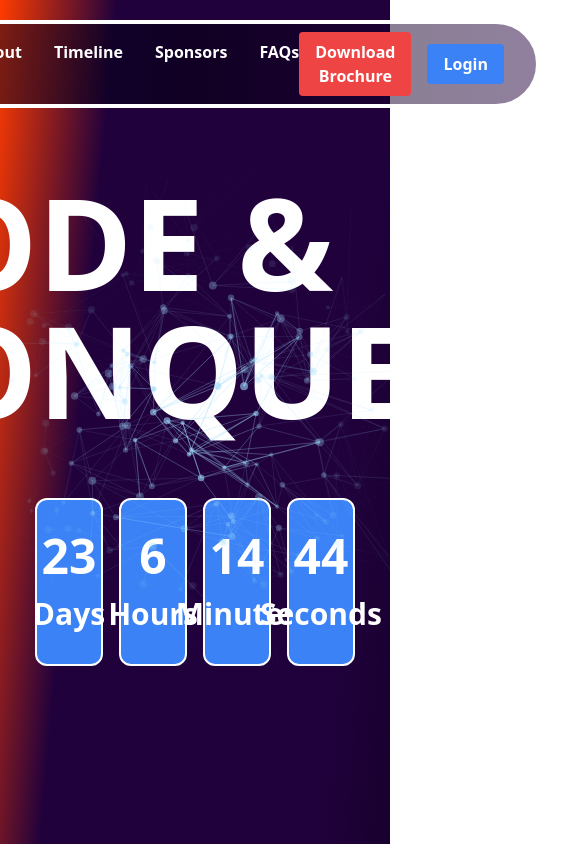
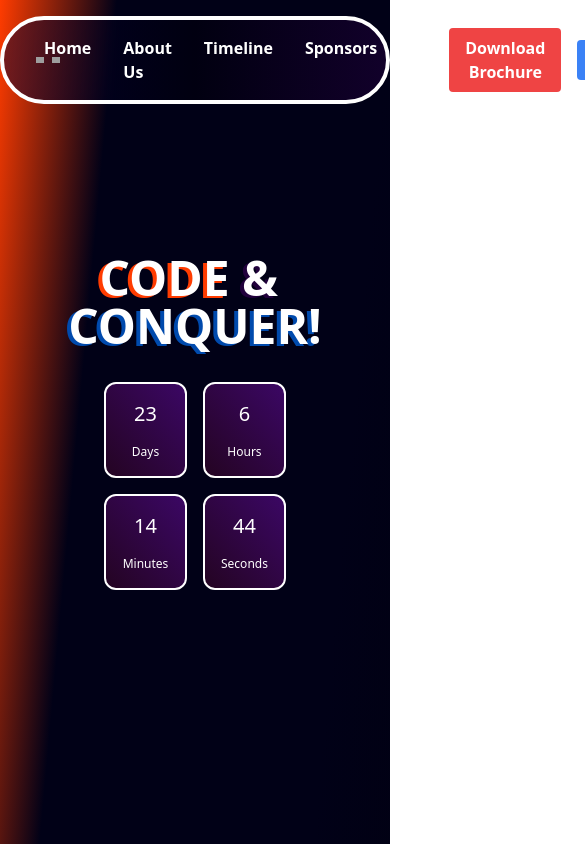
Before and after one commit to Codechef-VITC-Student-Chapter/code-and-conquer, a React (Vite) app: page / in a window 390 px wide. Shown: the top 844 px of the page, 585 px wide, since content can reach past the window. Built offline with nearby package versions, Linux system fonts and the light colour scheme; grey boxes are pictures that could not be loaded.

Commit message:
bunch of shit

```diff
--- a/src/App.jsx
+++ b/src/App.jsx
@@ -9,14 +9,13 @@ import FAQs from './screens/FAQs';
 function App() {
   return (
     <div className="flex flex-col items-center justify-center wrapper-bg">
+      <BackgroundWrapper />
       <NavBar />
-
       <HomePage />
       <AboutUs />
       <Timeline />
       <Sponsors />
       <FAQs />
-      <BackgroundWrapper />
     </div>
   );
 }
--- a/src/components/NavBar.jsx
+++ b/src/components/NavBar.jsx
@@ -1,28 +1,67 @@
-import React from 'react'
-import { Link, Button, Element, Events, animateScroll as scroll, scrollSpy } from 'react-scroll';
+import React, { useEffect, useState } from 'react';
+import { Link } from 'react-scroll';
 
 const NavBar = () => {
+  const [isScrolled, setIsScrolled] = useState(false);
+
+  useEffect(() => {
+    const handleScroll = () => {
+      setIsScrolled(window.scrollY > 50); // Adjust the scroll threshold as needed
+    };
+
+    window.addEventListener('scroll', handleScroll);
+    return () => window.removeEventListener('scroll', handleScroll);
+  }, []);
+
   return (
-    <div className='flex z-50 fixed navbar-bg p-2 px-8 rounded-full max-h-[20vh] min-w-[70vw] top-5  text-white border-white border-4 items-center justify-between'>
-        <div className='flex gap-2'>
-            <img width={60} height={80} src="https://res.cloudinary.com/dxu5hlgvd/image/upload/v1720609534/FINAL_LOGO-CMZ27HCT_rvrnax.png" alt='codechefVITC_logo'/>
-            <img width={60} height={80} src="https://res.cloudinary.com/dxu5hlgvd/image/upload/v1720609534/FINAL_LOGO-CMZ27HCT_rvrnax.png" alt='cyscomVITC_logo'/>
-        </div>
-        <div >
-            <ul className='flex gap-8'>
-                <Link to="home" spy={true} smooth={true} offset={-150} duration={500} className='font-semibold hover:underline duration-300 hover:duration-300 cursor-pointer'>Home</Link>
-                <Link to="about-us" spy={true} smooth={true} offset={-150} duration={500} className='font-semibold hover:underline duration-300 hover:duration-300 cursor-pointer'>About Us</Link>
-                <Link to="timeline" spy={true} smooth={true} offset={-150} duration={500} className='font-semibold hover:underline duration-300 hover:duration-300 cursor-pointer'>Timeline</Link>
-                <Link to="sponsors" spy={true} smooth={true} offset={-150} duration={500} className='font-semibold hover:underline duration-300 hover:duration-300 cursor-pointer'>Sponsors</Link>
-                <Link to="faqs" spy={true} smooth={true} offset={-150} duration={500} className='font-semibold hover:underline duration-300 hover:duration-300 cursor-pointer'>FAQs</Link>
-            </ul>
-        </div>
-        <div className='flex items-center gap-4'>
-            <button className='bg-red-500 text-white font-bold text-md px-4 py-2 rounded '>Download Brochure</button>
-            <button className='bg-blue-500 text-white font-bold text-md px-4 py-2 rounded '>Login</button>
-        </div>
+    <div
+      className={`flex z-50 fixed w-full navbar-bg p-2 px-8 rounded-full max-h-[20vh] min-w-[70vw] text-white border-white items-center justify-between transition-transform duration-300 backdrop-blur-sm ${
+        isScrolled ? 'top-0 rounded-none border-b-2' : 'top-4 border-4'
+      }`}
+    >
+      <div className="flex gap-2">
+        <img
+          width={60}
+          height={80}
+          src="https://res.cloudinary.com/dxu5hlgvd/image/upload/v1720609534/FINAL_LOGO-CMZ27HCT_rvrnax.png"
+          alt="codechefVITC_logo"
+        />
+        <img
+          width={60}
+          height={80}
+          src="https://res.cloudinary.com/dxu5hlgvd/image/upload/v1720609534/FINAL_LOGO-CMZ27HCT_rvrnax.png"
+          alt="cyscomVITC_logo"
+        />
+      </div>
+      <div>
+        <ul className="flex gap-8">
+          {['Home', 'About Us', 'Timeline', 'Sponsors', 'FAQs'].map(
+            (section) => (
+              <Link
+                key={section}
+                to={section.toLowerCase().replace(' ', '-')}
+                spy={true}
+                smooth={true}
+                offset={-150}
+                duration={500}
+                className="font-semibold hover:underline duration-300 cursor-pointer"
+              >
+                {section}
+              </Link>
+            )
+          )}
+        </ul>
+      </div>
+      <div className="flex items-center gap-4">
+        <button className="bg-red-500 text-white font-bold text-md px-4 py-2 rounded">
+          Download Brochure
+        </button>
+        <button className="bg-blue-500 text-white font-bold text-md px-4 py-2 rounded">
+          Register
+        </button>
+      </div>
     </div>
-  )
-}
+  );
+};
 
-export default NavBar
+export default NavBar;
--- a/src/index.css
+++ b/src/index.css
@@ -2,13 +2,11 @@
 @tailwind components;
 @tailwind utilities;
 
-.navbar-bg{
-    background: linear-gradient(
-  90deg,
-  rgba(1, 1, 55, 0.5) 0%,
-  rgba(2, 0, 11, 0.5) 50%,
-  rgba(35, 1, 62, 0.5) 100%
-);
+.navbar-bg {
+  background: linear-gradient(90deg,
+      rgba(1, 1, 55, 0.5) 0%,
+      rgba(2, 0, 11, 0.5) 50%,
+      rgba(35, 1, 62, 0.5) 100%);
 
 
 }
@@ -16,8 +14,8 @@
 .wrapper-bg {
   background: linear-gradient(to bottom right,
       #FF3C00 0%,
-      #21013C 15%,
-      #21013C 50%,
+      #010117 15%,
+      #010117 50%,
       #02000D 85%,
       #004AAD 100%);
 }
--- a/src/screens/FAQs.jsx
+++ b/src/screens/FAQs.jsx
@@ -1,11 +1,13 @@
-import React from 'react'
+import React from 'react';
 
 const FAQs = () => {
   return (
-    <div id="faqs" className='text-white text-7xl h-[100vh]'>
+    <div id="faqs" className="text-white text-7xl h-[100vh]">
+      <span className="font-monoton text-[40px] md:text-[75px] font-normal  md:leading-[140px] leading-[100px] text-center uppercase text-white">
         FAQs
+      </span>
     </div>
-  )
-}
+  );
+};
 
-export default FAQs
+export default FAQs;
--- a/src/screens/HomePage.jsx
+++ b/src/screens/HomePage.jsx
@@ -1,6 +1,6 @@
 import React from 'react';
-import BackgroundWrapper from '../components/BackgroundWrapper';
 import { useState, useEffect } from 'react';
+import '../styles/homepage.css';
 
 function HomePage() {
   const targetDate = new Date('2024-09-09T00:00:00');
@@ -23,41 +23,38 @@ function HomePage() {
   const seconds = Math.floor((timer % (60 * 1000)) / 1000);
 
   return (
-    <div id="home" className="flex gap-16 font-bold text-white h-[100vh] flex-col items-center p-32 justify-center">
-      <BackgroundWrapper />
-      <div className='text-9xl  font-extrabold '>CODE & CONQUER!</div>
-      <div className='flex gap-4'>
-        <div className='bg-blue-500 w-[10vw] gap-4 p-8 rounded-xl border-white border-2 flex flex-col items-center justify-center'>
-          <div className='text-5xl'>
-            {days}
-          </div>
-          <div className='text-3xl'>
-            Days
-          </div>
+    <div
+      id="home"
+      className="flex flex-col items-center justify-center h-screen p-4 md:p-8 lg:p-16 text-white"
+    >
+      <div className="flex flex-wrap align-middle justify-center text-center mb-8">
+        <span className="text-5xl md:text-8xl lg:text-8xl xl:text-9xl font-extrabold text-code-shadow">
+          CODE
+        </span>
+        <span className="text-5xl md:text-8xl lg:text-8xl xl:text-9xl font-extrabold text-amp-shadow">
+          &nbsp;&amp;&nbsp;
+        </span>
+        <span className="text-5xl md:text-8xl lg:text-8xl xl:text-9xl font-extrabold text-conquer-shadow">
+          CONQUER!
+        </span>
+      </div>
+
+      <div className="grid grid-cols-2 gap-4 sm:grid-cols-4 md:grid-cols-4 lg:grid-cols-4">
+        <div className="bg-gradient-to-tr from-[#240422] to-purple-950 w-full h-24 sm:w-32 sm:h-32 lg:w-40 lg:h-40 gap-4 p-4 rounded-xl border-white border-2 flex flex-col items-center justify-center">
+          <div className="text-xl sm:text-2xl lg:text-3xl">{days}</div>
+          <div className="text-xs sm:text-sm lg:text-base">Days</div>
         </div>
-        <div className='bg-blue-500 w-[10vw] gap-4 p-8 rounded-xl border-white border-2 flex flex-col items-center justify-center'>
-          <div className='text-5xl'>
-            {hours}
-          </div>
-          <div className='text-3xl'>
-            Hours
-          </div>
+        <div className="bg-gradient-to-tr from-[#240422] to-purple-950 w-full h-24 sm:w-32 sm:h-32 lg:w-40 lg:h-40 gap-4 p-4 rounded-xl border-white border-2 flex flex-col items-center justify-center">
+          <div className="text-xl sm:text-2xl lg:text-3xl">{hours}</div>
+          <div className="text-xs sm:text-sm lg:text-base">Hours</div>
         </div>
-        <div className='bg-blue-500 w-[10vw] gap-4 p-8 rounded-xl border-white border-2 flex flex-col items-center justify-center'>
-          <div className='text-5xl'>
-            {minutes}
-          </div>
-          <div className='text-3xl'>
-            Minutes
-          </div>
+        <div className="bg-gradient-to-tr from-[#240422] to-purple-950 w-full h-24 sm:w-32 sm:h-32 lg:w-40 lg:h-40 gap-4 p-4 rounded-xl border-white border-2 flex flex-col items-center justify-center">
+          <div className="text-xl sm:text-2xl lg:text-3xl">{minutes}</div>
+          <div className="text-xs sm:text-sm lg:text-base">Minutes</div>
         </div>
-        <div className='bg-blue-500 w-[10vw] gap-4 p-8 rounded-xl border-white border-2 flex flex-col items-center justify-center'>
-          <div className='text-5xl'>
-            {seconds}
-          </div>
-          <div className='text-3xl'>
-            Seconds
-          </div>
+        <div className="bg-gradient-to-tr from-[#240422] to-purple-950 w-full h-24 sm:w-32 sm:h-32 lg:w-40 lg:h-40 gap-4 p-4 rounded-xl border-white border-2 flex flex-col items-center justify-center">
+          <div className="text-xl sm:text-2xl lg:text-3xl">{seconds}</div>
+          <div className="text-xs sm:text-sm lg:text-base">Seconds</div>
         </div>
       </div>
     </div>
--- a/src/screens/Timeline.jsx
+++ b/src/screens/Timeline.jsx
@@ -44,9 +44,9 @@ const events = [
 const Timeline = () => {
   return (
     <div className="h-screen flex flex-col justify-evenly">
-      <div id="sponsors" className="text-7xl text-white text-center">
+      <span className="font-monoton text-[40px] md:text-[75px] font-normal  md:leading-[140px] leading-[100px] text-center uppercase text-white">
         Timeline
-      </div>
+      </span>
       <div className="relative w-screen overflow-x-auto">
         <div className="grid grid-cols-5 gap-4 p-6 w-[1500px]">
           {/* Top Row */}
--- /dev/null
+++ b/src/styles/homepage.css
@@ -0,0 +1,52 @@
+/* Default shadow for "CODE" */
+.text-code-shadow {
+    text-shadow: -9px 4px 0 rgba(255, 60, 0, 1);
+    /* #FF3C00 */
+}
+
+/* Default shadow for "&" */
+.text-amp-shadow {
+    text-shadow: -9px 4px 0 rgba(33, 1, 60, 1);
+    /* #21013C */
+}
+
+/* Default shadow for "CONQUER" */
+.text-conquer-shadow {
+    text-shadow: -9px 4px 0 rgba(0, 74, 173, 1);
+    /* #004AAD */
+}
+
+/* Responsive shadows */
+@media (max-width: 768px) {
+    .text-code-shadow {
+        text-shadow: -6px 3px 0 rgba(255, 60, 0, 1);
+        /* Adjust shadow for smaller screens */
+    }
+
+    .text-amp-shadow {
+        text-shadow: -6px 3px 0 rgba(33, 1, 60, 1);
+        /* Adjust shadow for smaller screens */
+    }
+
+    .text-conquer-shadow {
+        text-shadow: -6px 3px 0 rgba(0, 74, 173, 1);
+        /* Adjust shadow for smaller screens */
+    }
+}
+
+@media (max-width: 480px) {
+    .text-code-shadow {
+        text-shadow: -4px 2px 0 rgba(255, 60, 0, 1);
+        /* Further adjust shadow for very small screens */
+    }
+
+    .text-amp-shadow {
+        text-shadow: -4px 2px 0 rgba(33, 1, 60, 1);
+        /* Further adjust shadow for very small screens */
+    }
+
+    .text-conquer-shadow {
+        text-shadow: -4px 2px 0 rgba(0, 74, 173, 1);
+        /* Further adjust shadow for very small screens */
+    }
+}
```
Also changed, not shown: src/screens/AboutUs.jsx (+9 -5 lines), src/screens/Sponsors.jsx (+37 -23 lines).
